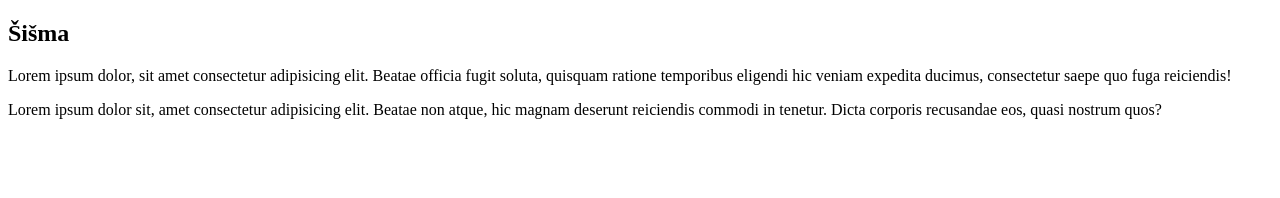
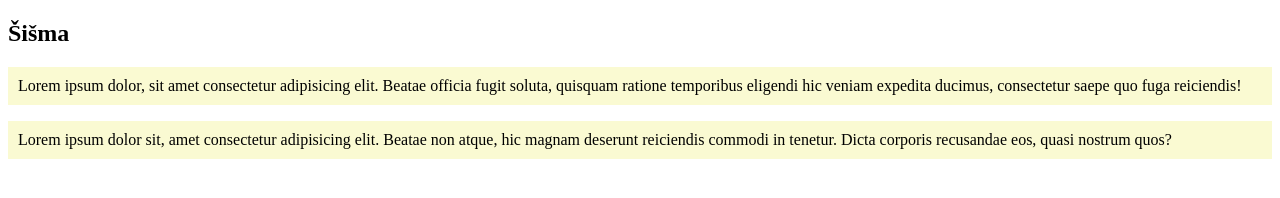
Before and after one commit to AicayP/sisma1, a plain HTML site: page index.html in a window 1280 px wide. Drawn offline with Linux system fonts and the light colour scheme.

Commit message:
žluté pozadí pro odstavce

```diff
--- a/index.html
+++ b/index.html
@@ -2,6 +2,7 @@
 <html>
 <head>
     <meta charset="utf-8">
+    <link rel="stylesheet" href="style.css">
 </head>
 <body>
     <h2>Šišma</h2>
--- a/style.css
+++ b/style.css
@@ -0,0 +1,4 @@
+p {
+    background-color: lightgoldenrodyellow;
+    padding: 10px;
+}
```
